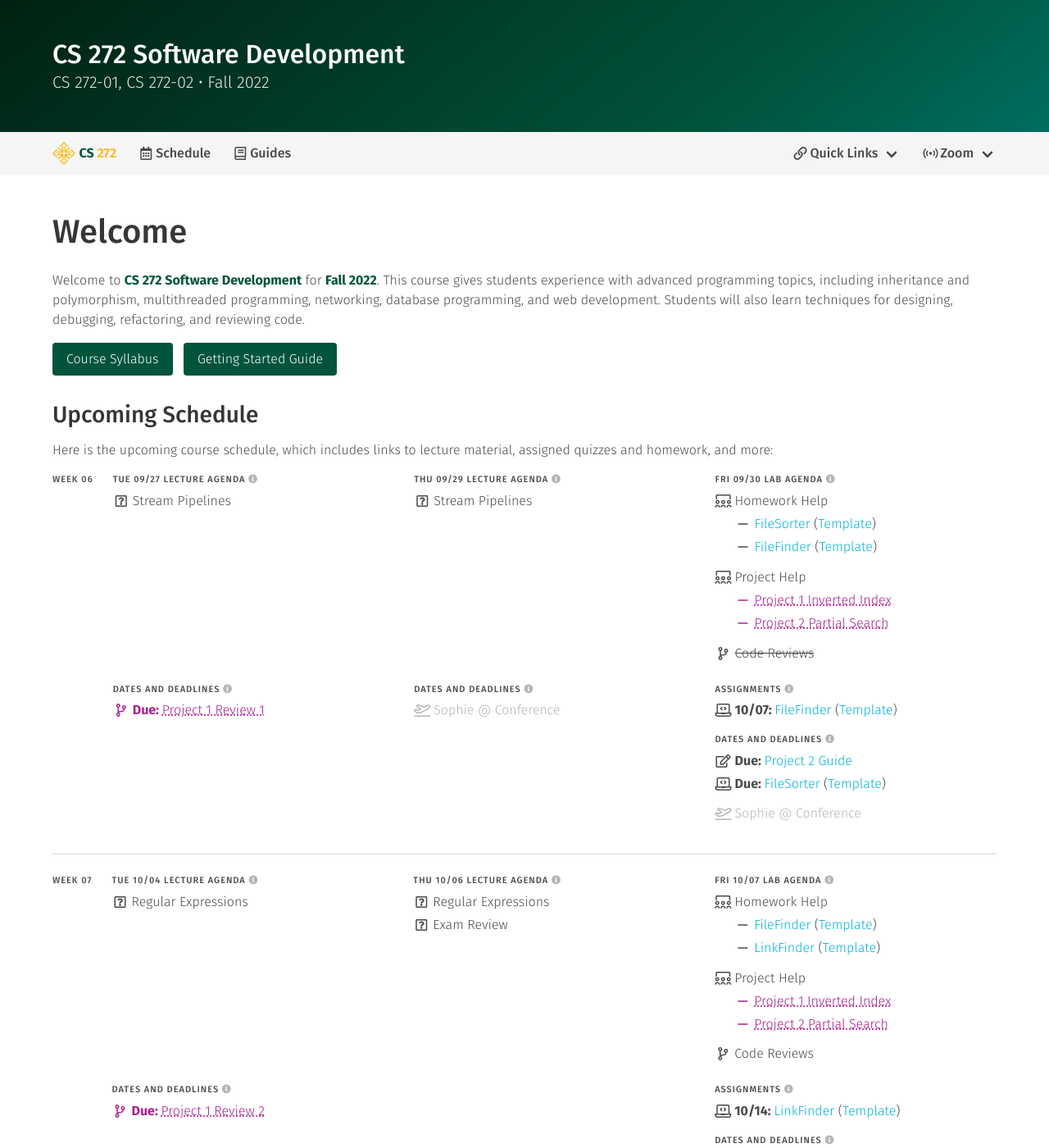
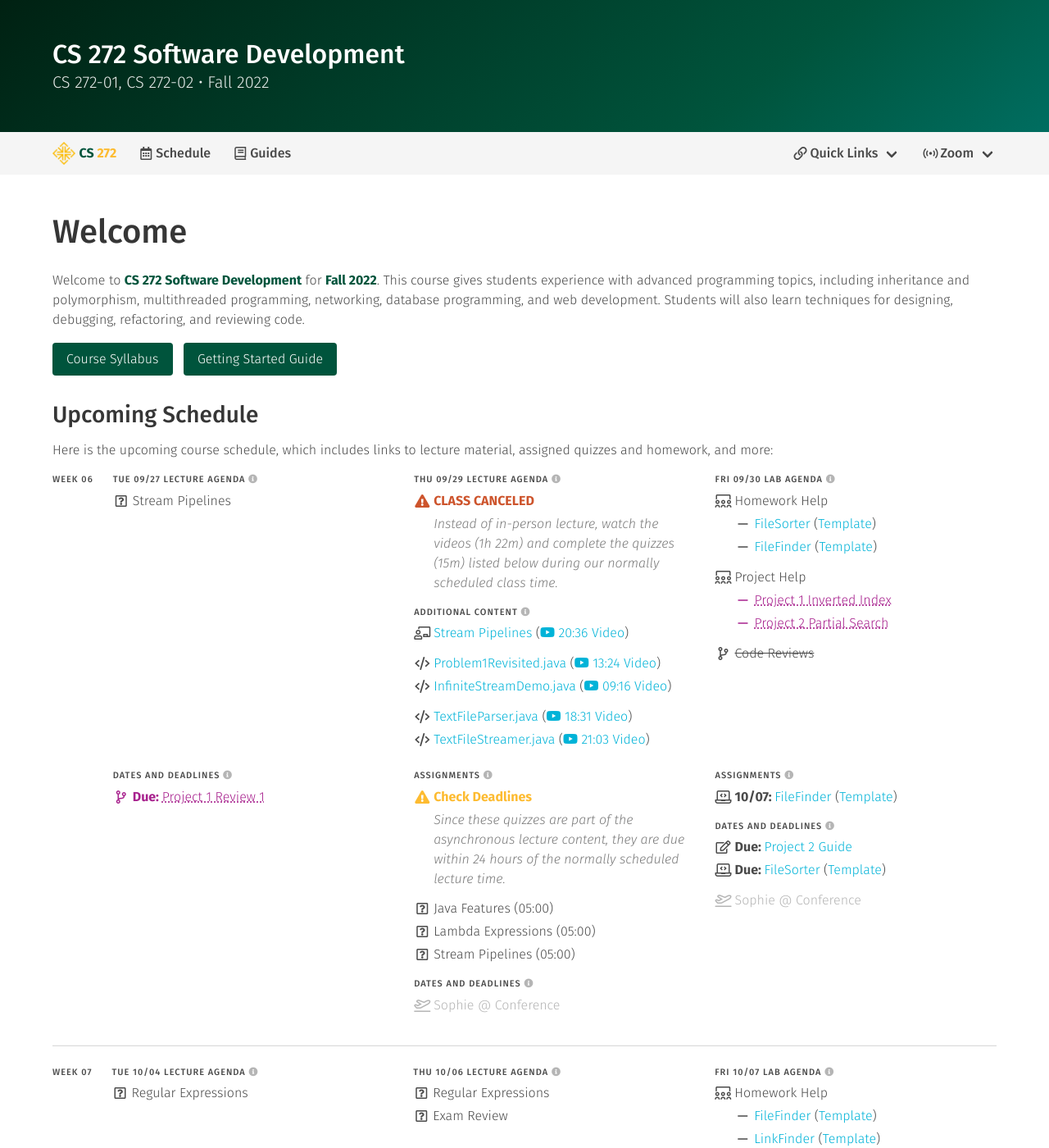
Before and after one commit to usf-cs272-fall2022/usf-cs272-fall2022.github.io, a Jekyll site: the page built from index.md, in a window 1280 px wide and 1400 px high. Shown: the whole window at 82% size. Built offline with Jekyll 4.4.1, drawn with Linux system fonts in a browser that asks for light colours.

Commit message:
Adding assigned videos while at conference

```diff
--- a/_data/schedule.yml
+++ b/_data/schedule.yml
@@ -852,7 +852,62 @@ weeks:
         sections:
           - <<: *lectures
             items:
+              - text: 'CLASS CANCELED'
+                icon: 'warning'
+                type: ['has-text-danger', 'has-text-weight-bold']
+
+              - text: 'Instead of in-person lecture, watch the videos (1h 22m) and complete the quizzes (15m) listed below during our normally scheduled class time.'
+                icon: 'nothing'
+                type: ['em', 'has-text-grey']
+
+          - <<: *content
+            items:
               - text: 'Stream Pipelines'
+                link: 'https://docs.google.com/presentation/d/e/2PACX-1vTjQo-LxI9hY2OwOZtF9MYqm2uzAB3voPgcpR3Sufzx6s8QEj-sIitaeOMVst8wanFt0iVM3kxjG0XD/pub?start=false&loop=false&delayms=3000'
+                icon: 'slides'
+                more: '(<a href="https://drive.google.com/file/d/1vWdlCE8eOt3HzVGa04zO1jJiWP1mJJ3z/view?usp=sharing"><i class="fab fa-youtube"></i> 20:36 Video</a>)'
+
+              - text: 'Problem1Revisited.java'
+                icon: 'code'
+                link: 'https://github.com/usf-cs272-fall2022/lectures/blob/main/StreamPipelines/src/main/java/edu/usfca/cs272/Problem1Revisited.java'
+                more: '(<a href="https://drive.google.com/file/d/1gTjlMdvnCHs_E3yEL_DNsvkswG0zSg96/view?usp=sharing"><i class="fab fa-youtube"></i> 13:24 Video</a>)'
+                type: ['bump']
+
+              - text: 'InfiniteStreamDemo.java'
+                icon: 'code'
+                link: 'https://github.com/usf-cs272-fall2022/lectures/blob/main/StreamPipelines/src/main/java/edu/usfca/cs272/InfiniteStreamDemo.java'
+                more: '(<a href="https://drive.google.com/file/d/1AbBKj-JiQYLNACw3GXGPkHlInBmVzg3X/view?usp=sharing"><i class="fab fa-youtube"></i> 09:16 Video</a>)'
+
+              - text: 'TextFileParser.java'
+                icon: 'code'
+                link: 'https://github.com/usf-cs272-fall2022/lectures/blob/main/LambdaExpressions/src/main/java/edu/usfca/cs272/TextFileParser.java'
+                more: '(<a href="https://drive.google.com/file/d/1x07LOgjD-N431tK_2sk2_kdboovJouCu/view?usp=sharing"><i class="fab fa-youtube"></i> 18:31 Video</a>)'
+                type: ['bump']
+
+              - text: 'TextFileStreamer.java'
+                icon: 'code'
+                link: 'https://github.com/usf-cs272-fall2022/lectures/blob/main/StreamPipelines/src/main/java/edu/usfca/cs272/TextFileStreamer.java'
+                more: '(<a href="https://drive.google.com/file/d/1H-FYMCrXlyx5xZ-M-wAIx5xtj9aieN8U/view?usp=sharing"><i class="fab fa-youtube"></i> 21:03 Video</a>)'
+
+          - <<: *assignments
+            items:
+              - text: 'Check Deadlines'
+                icon: 'warning'
+                type: ['has-text-warning', 'has-text-weight-bold']
+
+              - text: 'Since these quizzes are part of the asynchronous lecture content, they are due within 24 hours of the normally scheduled lecture time.'
+                icon: 'nothing'
+                type: ['em', 'has-text-grey']
+
+              - text: 'Java Features'
+                more: '(05:00)'
+                type: ['bump']
+
+              - text: 'Lambda Expressions'
+                more: '(05:00)'
+
+              - text: 'Stream Pipelines'
+                more: '(05:00)'
 
           - <<: *deadlines
             items:
@@ -911,6 +966,7 @@ weeks:
               - text: 'Sophie @ Conference'
                 icon: 'travel'
                 type: [*pending, 'bump']
+
   - week: 7
     days:
       - date: 2022-10-04
```
